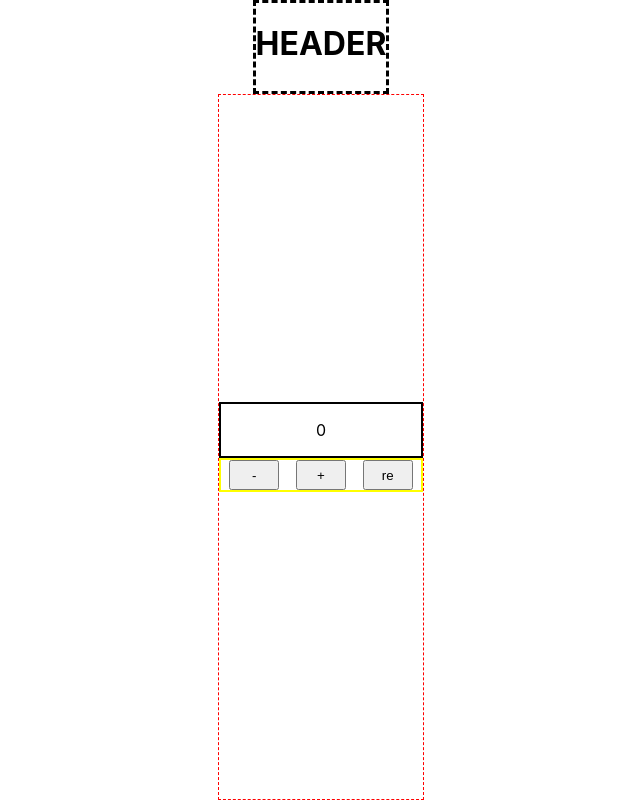
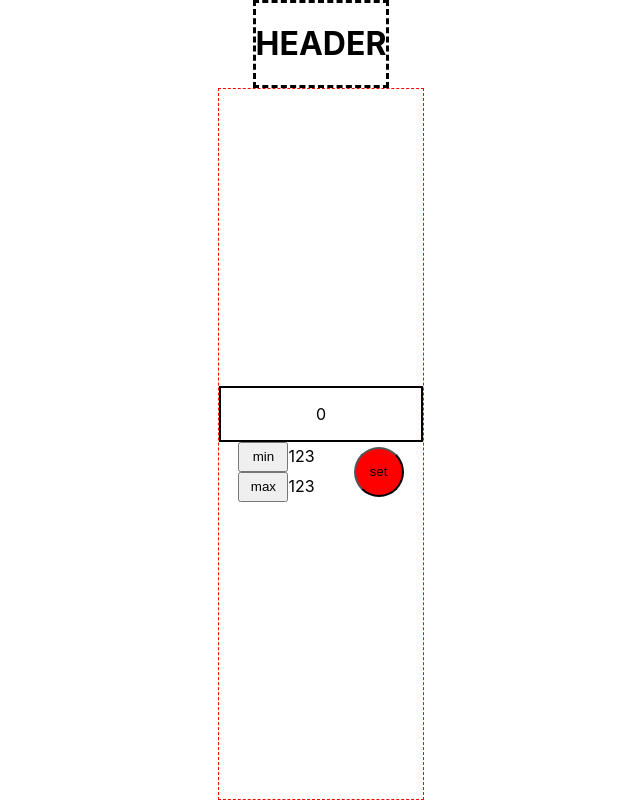
Before and after one commit to buldar/ReCounter, a React (Create React App) app: page / in a window 1280 px wide. Shown: the whole page, without its empty margins (319-959 px from the left). Built offline with nearby package versions, Linux system fonts and the light colour scheme.

Commit message:
some moooore CSS

```diff
--- a/src/App.css
+++ b/src/App.css
@@ -4,17 +4,10 @@
     display: flex;
     flex-direction: column;
     align-items: center;
-
-
-
-
 }
 
 .Header {
-    height: 100px;
     border: dashed black;
-
-
 }
 
 .Counter {
@@ -23,16 +16,17 @@
     display: flex;
     flex-direction: column;
     justify-content: center;
-
-
 }
 
 .Display {
     border: solid black 2px;
     text-align: center;
     width: 200px;
+}
 
-
+.Options {
+    display: flex;
+    justify-content: space-around;
 }
 
 .Functions {
@@ -45,3 +39,20 @@
     width: 50px;
     height: 30px;
 }
+
+.Options button {
+    width: 50px;
+    height: 30px;
+}
+
+.Set {
+    display: flex;
+    align-items: center;
+}
+
+.Set button {
+    background-color: red;
+    height: 50px;
+    width: 50px;
+    border-radius: 25px;
+}
--- a/src/App.tsx
+++ b/src/App.tsx
@@ -35,11 +35,24 @@ function App() {
                 <div className='Display'>
                     <p>{value}</p>
                 </div>
-                <div className='Functions'>
+                {!menu && <div className='Functions'>
                     <button disabled={value === options.min} onClick={decreaseValue}>-</button>
                     <button disabled={value === options.max} onClick={increaseValue}>+</button>
                     <button onClick={restart}>re</button>
-                </div>
+                </div>}
+                {menu && <div className='Options'>
+                    <div>
+                        <div>
+                            <button>min</button>
+                            <span>123</span></div>
+                        <div>
+                            <button>max</button>
+                            <span>123</span></div>
+                    </div>
+                    <div className='Set'>
+                        <button>set</button>
+                    </div>
+                </div>}
             </div>
         </div>
     );
```
